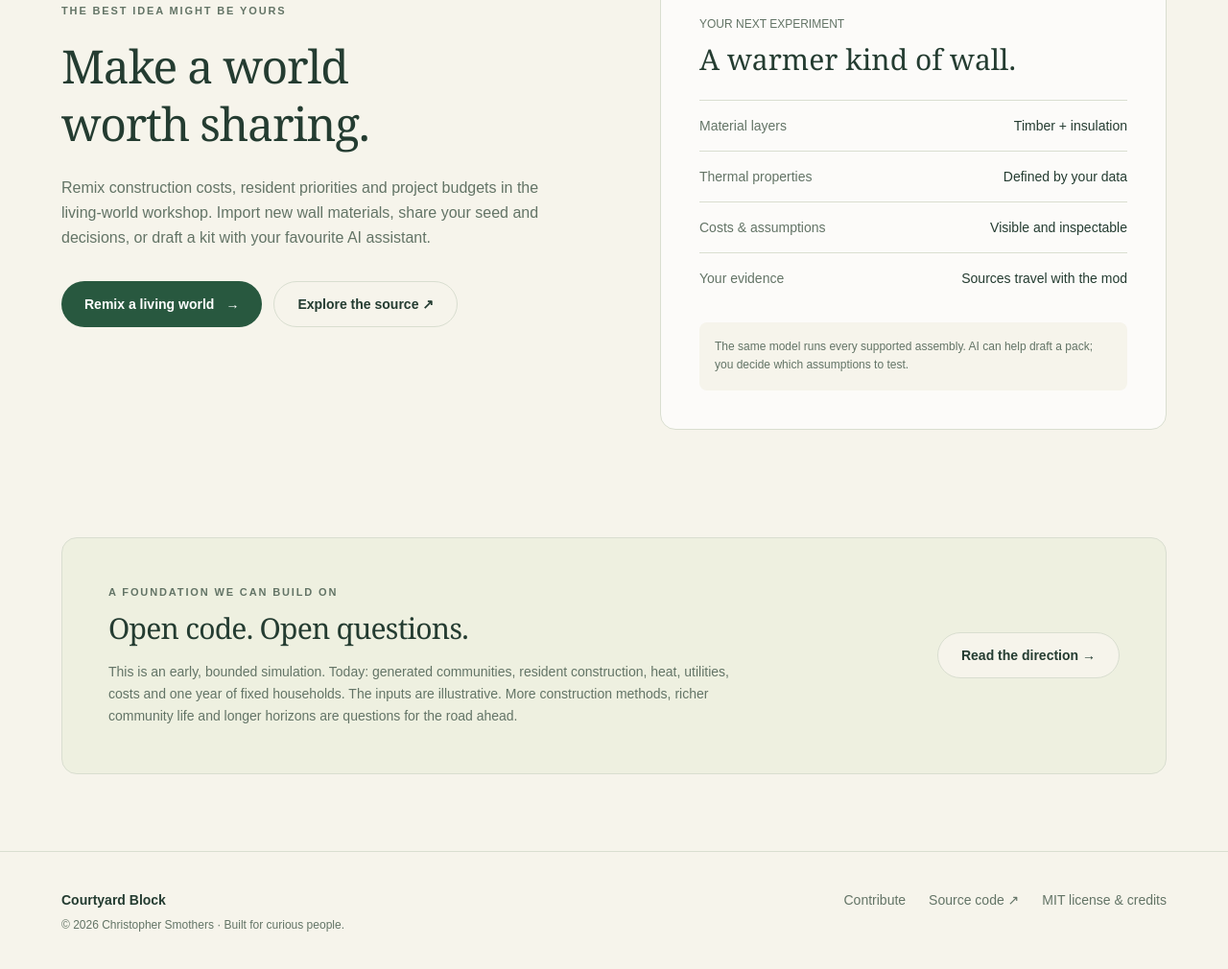
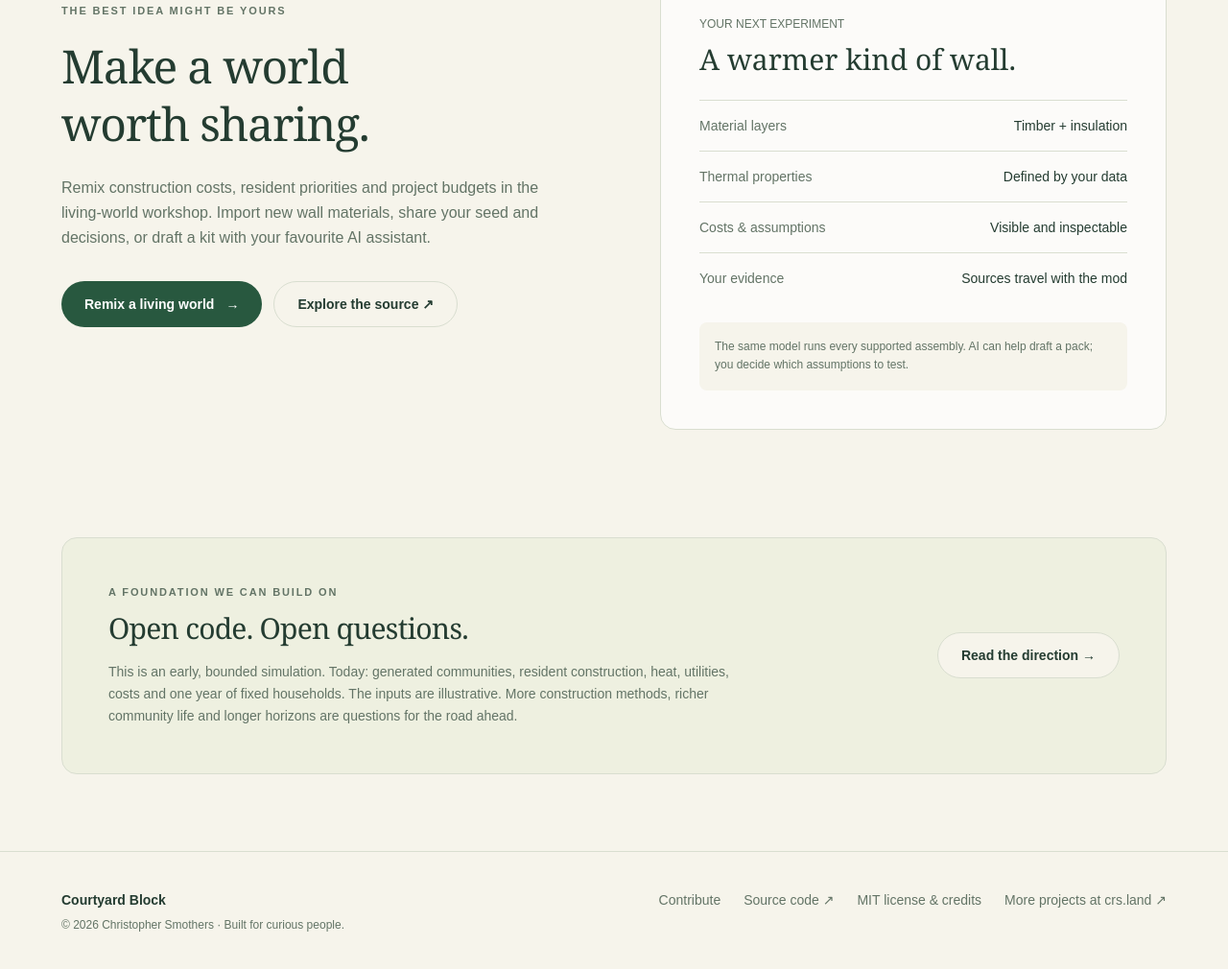
Before and after one commit to crs48/courtyard-block, an Astro site in the folder website/: page /courtyard-block/ in a window 1280 px wide. Shown: the part 2382-3392 px from the top of the page at 96% size. Built offline with nearby package versions, Linux system fonts and the light colour scheme; Astro itself is replaced by a stand-in of ours.

Commit message:
fix: link project footer back to crs.land
- Add crs.land to the shared website and documentation footer.
- Add a compact footer beneath the playable simulation.
- Preserve game controls and the fullscreen behavior.

```diff
--- a/website/src/layouts/Base.astro
+++ b/website/src/layouts/Base.astro
@@ -34,7 +34,7 @@ const canonical = new URL(Astro.url.pathname === url('404/') ? url('404.html') :
     <footer class="mt-20 border-t border-line py-10">
       <div class="wrap flex flex-col justify-between gap-6 text-sm sm:flex-row">
         <div><a class="font-semibold" href={url()}>Courtyard Block</a><p class="mt-2 text-xs text-muted">© 2026 Christopher Smothers · Built for curious people.</p></div>
-        <nav class="flex flex-wrap items-start gap-6 text-muted" aria-label="Footer navigation"><a class="hover:text-forest" href={url('docs/contributing/')}>Contribute</a><a class="hover:text-forest" href={repository}>Source code ↗</a><a class="hover:text-forest" href={url('license/')}>MIT license & credits</a></nav>
+        <nav class="flex flex-wrap items-start gap-6 text-muted" aria-label="Footer navigation"><a class="hover:text-forest" href={url('docs/contributing/')}>Contribute</a><a class="hover:text-forest" href={repository}>Source code ↗</a><a class="hover:text-forest" href={url('license/')}>MIT license & credits</a><a class="hover:text-forest" href="https://crs.land/">More projects at crs.land ↗</a></nav>
       </div>
     </footer>
   </body>
--- a/website/src/pages/play.astro
+++ b/website/src/pages/play.astro
@@ -8,6 +8,7 @@ import { url } from '../lib/site';
 <body class="flex h-dvh flex-col overflow-hidden">
   <header class="flex min-h-12 items-center justify-between gap-3 border-b border-line px-4 text-xs sm:px-6"><a href={url()} class="font-semibold">← Courtyard Block</a><nav class="flex items-center gap-5" aria-label="Game navigation"><a href={url('docs/getting-started/')} target="_blank" rel="noopener">How to play ↗</a><button id="fullscreen" class="min-h-11 font-semibold">Fullscreen</button></nav></header>
   <main class="min-h-0 flex-1"><iframe id="game" title="Courtyard Block community simulation" src={url('game/')} allow="fullscreen; autoplay" allowfullscreen class="h-full w-full border-0"></iframe></main>
+  <footer class="shrink-0 border-t border-line px-4 text-xs text-muted sm:px-6"><a href="https://crs.land/" class="inline-flex min-h-11 items-center underline underline-offset-4 hover:text-forest">More games and experiments at crs.land ↗</a></footer>
   <script>
     const frame = document.querySelector<HTMLIFrameElement>('#game')!;
     document.querySelector<HTMLButtonElement>('#fullscreen')!.addEventListener('click', async () => {
```
